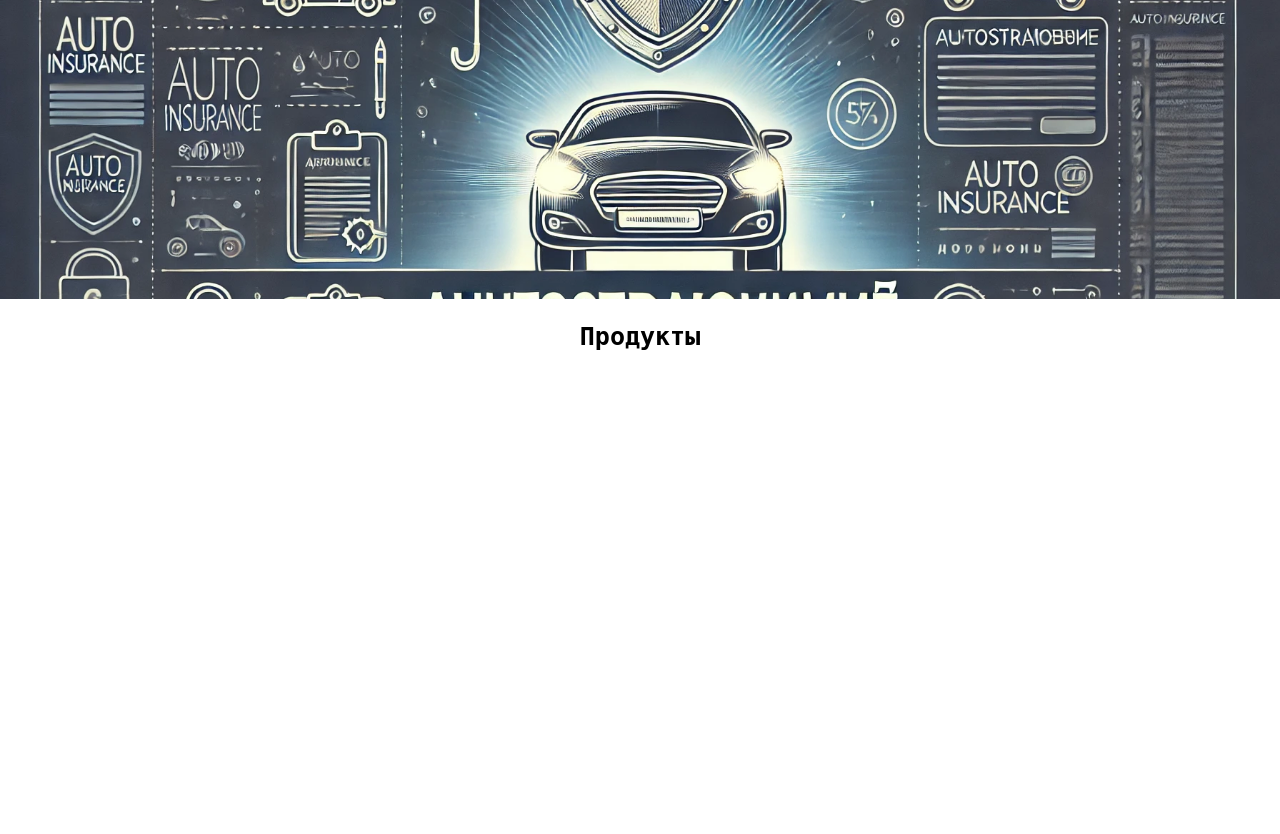
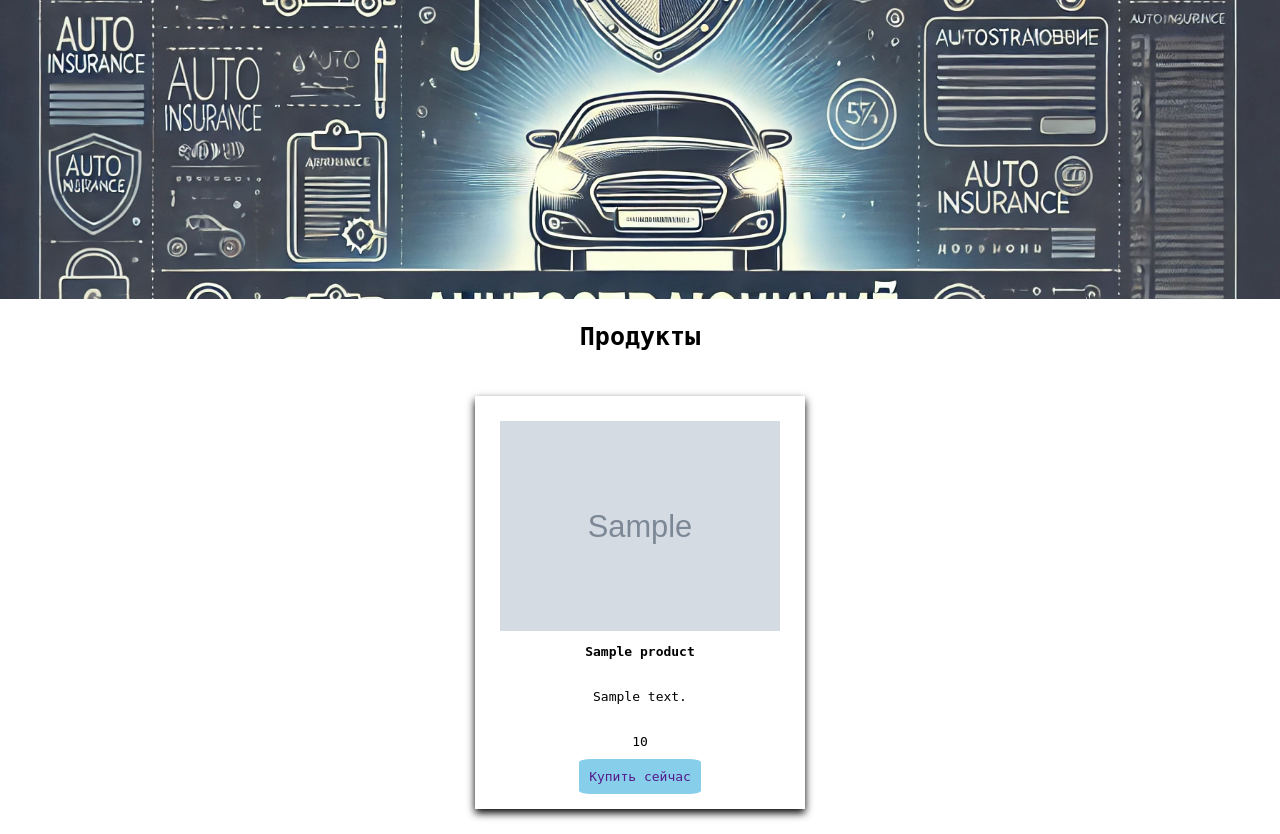
Before and after one commit to BoyarkinAlexandr/Ecommerce_PJ, a PHP site: page / in a window 1280 px wide. Shown: the part 83-917 px from the top of the page. Before the commit the page ends 433 px from the top, so only its background shows below. Run offline with PHP 8.4, Linux system fonts and the light colour scheme; tables that the repository leaves empty or names only in its code hold one stand-in row (values such as "Sample post"); grey boxes marked "Sample" are stand-in pictures.

Commit message:
Добавил вывод товаров на главную страницу

```diff
--- a/index.php
+++ b/index.php
@@ -1,3 +1,21 @@
+<?php
+$conn = mysqli_connect("localhost","root","","php_kurs");
+
+$sql = "SELECT * from products";
+
+$result = mysqli_query($conn, $sql);
+
+
+
+
+?>
+
+
+
+
+
+
+
 <!DOCTYPE html>
 <html lang="en">
 <head>
@@ -61,9 +79,31 @@
     <div class="my_card">
 
 
+        <?php
+
+        while($row=mysqli_fetch_assoc($result))
+
+        {
+
+        ?>
+
+        <div class="card">
+            <img class="p_image" src="product_image/<?php echo $row['image'] ?>">
+            <h4><?php echo $row['title'] ?></h4>
+
+            <p><?php echo $row['description'] ?></p>
+
+            <p><?php echo $row['price'] ?></p>
+
+            <a href="">Купить сейчас</a>
+
+        </div>
 
 
+        <?php
+        }
 
+        ?>
 
 
     </div>
```
Also changed, not shown: product_image/1732578458.jpg (added).
